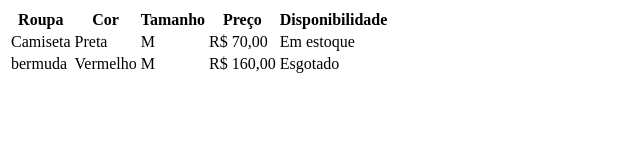
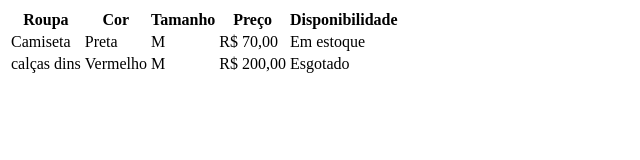
Before and after one commit to Fabio-Resende-s/aula-tabela1, a plain HTML site: page index.html in a window 1280 px wide. Shown: the whole page, without its empty margins (0-640 px from the left). Drawn offline with Linux system fonts and the light colour scheme.

Commit message:
troca a bermuda por calça e o valor

```diff
--- a/index.html
+++ b/index.html
@@ -22,10 +22,10 @@
             <td>Em estoque</td>
         </tr>
         <tr>
-            <td>bermuda</td>
+            <td>calças dins</td>
             <td>Vermelho</td>
             <td>M</td>
-            <td>R$ 160,00</td>
+            <td>R$ 200,00</td>
             <td>Esgotado</td>
         </tr>
     </table>
```
